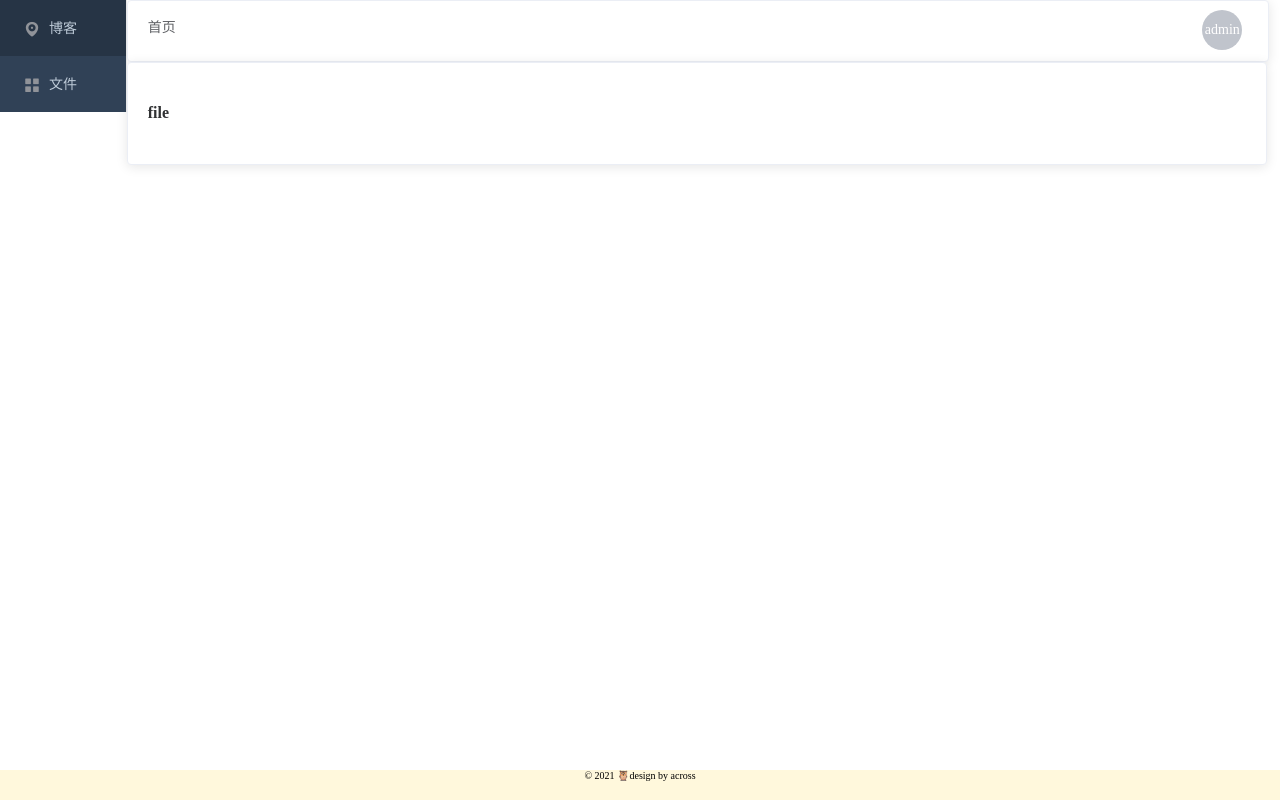
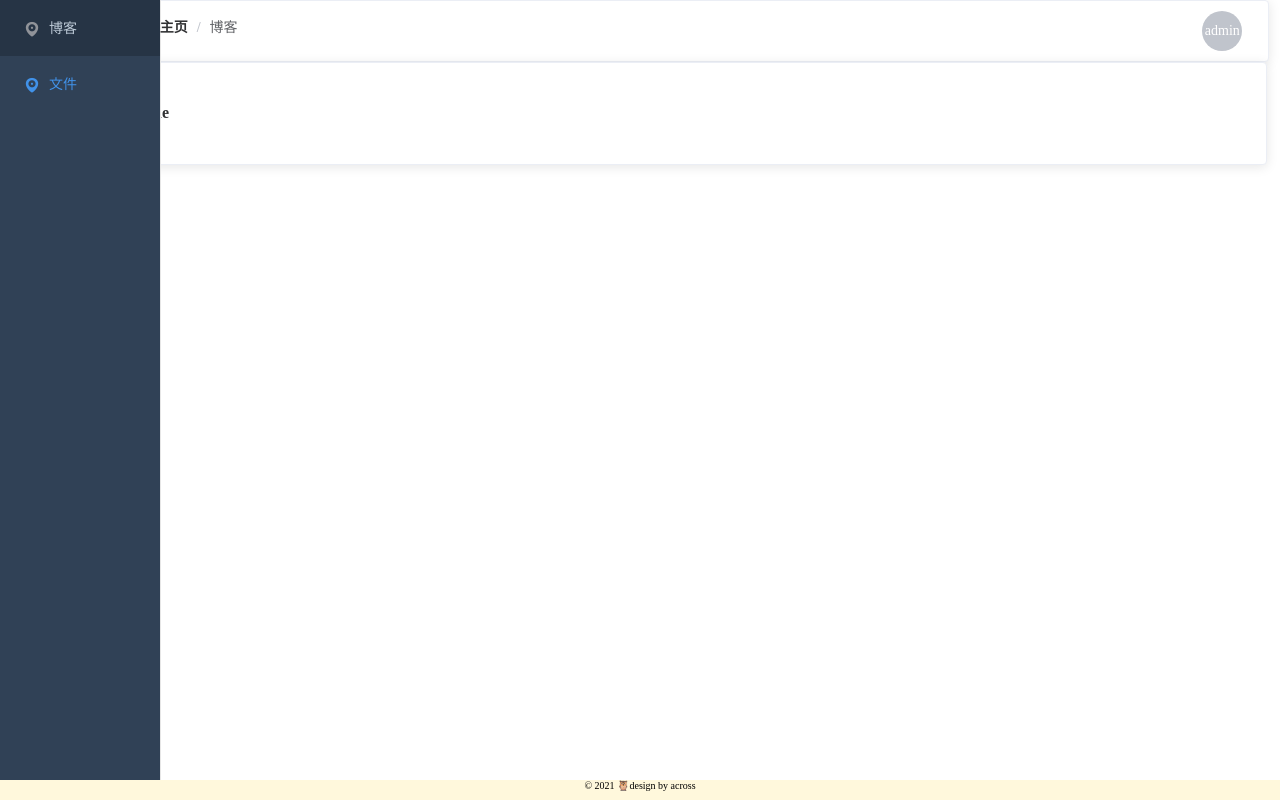
Before and after one commit to LishanZheng/vue-blog, a Vue app: page /#/file in a window 1280 px wide. Built offline with nearby package versions, Linux system fonts and the light colour scheme; the HTML template or start-up script is replaced by a standard one; what mavon-editor would draw is missing.

Commit message:
完成登录按钮界面

```diff
--- a/src/page/Blog.vue
+++ b/src/page/Blog.vue
@@ -1,7 +1,5 @@
 <template>
-  <div>
-    <article v-html=md></article>
-    <article v-html=md></article>
+  <div style="margin-left: 25px">
     <article v-html=md></article>
   </div>
 </template>
--- /dev/null
+++ b/src/page/Login.vue
@@ -0,0 +1,31 @@
+<template>
+  <el-form>
+    <el-form-item label="活动名称" prop="name">
+      <el-input></el-input>
+    </el-form-item>
+    <el-form-item label="活动性质" prop="type">
+      <el-checkbox-group>
+        <el-checkbox label="美食/餐厅线上活动" name="type"></el-checkbox>
+        <el-checkbox label="地推活动" name="type"></el-checkbox>
+        <el-checkbox label="线下主题活动" name="type"></el-checkbox>
+        <el-checkbox label="单纯品牌曝光" name="type"></el-checkbox>
+      </el-checkbox-group>
+    </el-form-item>
+    <el-form-item label="特殊资源" prop="resource">
+      <el-radio-group>
+        <el-radio label="线上品牌商赞助"></el-radio>
+        <el-radio label="线下场地免费"></el-radio>
+      </el-radio-group>
+    </el-form-item>
+  </el-form>
+</template>
+
+<script>
+export default {
+name: "Login"
+}
+</script>
+
+<style scoped>
+
+</style>
--- a/src/page/MainPage.vue
+++ b/src/page/MainPage.vue
@@ -8,15 +8,13 @@
             background-color="#304156"
             text-color="#BECBD8"
             active-text-color="#4192E9"
-            :default-active="this.$router.path"
+            style="height: 100vh;width:160px;position: fixed"
+            :default-active="this.$route.path"
             router>
-            <el-menu-item index="/blog">
-                <i class="el-icon-location"></i>
-                <span>{{menuMap["/blog"]}}</span>
-            </el-menu-item>
-            <el-menu-item index="/file">
-              <i class="el-icon-menu"></i>
-              <span>{{menuMap["/file"]}}</span>
+            <el-menu-item v-for="(item, index) in menuMap" :key="index"
+                :index=index>
+              <i class="el-icon-location"></i>
+              <span>{{item}}</span>
             </el-menu-item>
           </el-menu>
         </el-aside>
@@ -25,15 +23,17 @@
             <el-card style="width: 100%;height: 60px">
               <el-row>
                 <el-col :span="23">
-                  <el-breadcrumb separator="/">
-                    <el-breadcrumb-item :to="{ path: '/' }">首页</el-breadcrumb-item>
-                    <el-breadcrumb-item v-if="pickedList != null">{{pickedList}}</el-breadcrumb-item>
+                  <el-breadcrumb separator="/" style="margin-left: 12px">
+                    <el-breadcrumb-item :to="{ path: '/' }">主页</el-breadcrumb-item>
+                    <el-breadcrumb-item v-if="pickedIndex != null">{{ pickedIndex }}</el-breadcrumb-item>
                   </el-breadcrumb>
                 </el-col>
                 <el-col :span="1">
-                  <el-dropdown placement="top">
+                  <el-dropdown>
                     <el-avatar id="avatar" size="large">admin</el-avatar>
                     <el-dropdown-menu slot="dropdown">
+                      <el-dropdown-item icon="el-icon-circle-plus" @click.native="dialogVisible = true">登录
+                      </el-dropdown-item>
                       <el-dropdown-item icon="el-icon-circle-plus">退出</el-dropdown-item>
                     </el-dropdown-menu>
                   </el-dropdown>
@@ -46,9 +46,26 @@
           </el-header>
         </el-container>
       </el-container>
-      <el-footer id="footer" style="height: 30px">
+      <el-footer id="footer" style="height: 20px">
         © 2021 🦉design by across
       </el-footer>
+      <el-dialog
+        title="请登录"
+        :visible.sync="dialogVisible"
+        width="30%">
+        <el-form :label-position="labelPosition" label-width="80px">
+          <el-form-item label="账号">
+            <el-input v-model="account"></el-input>
+          </el-form-item>
+          <el-form-item label="密码">
+            <el-input v-model="password" show-password></el-input>
+          </el-form-item>
+        </el-form>
+        <span slot="footer">
+        <el-button @click="dialogVisible = false">取 消</el-button>
+        <el-button type="primary" @click="handleLogin">登 录</el-button>
+        </span>
+      </el-dialog>
     </el-container>
   </div>
 </template>
@@ -57,30 +74,38 @@
 
   export default {
     name: 'MainPage',
+    created() {
+      this.pickedIndex = this.menuMap['/blog']
+    },
     data() {
       return {
         menuMap:{
           "/blog":"博客",
           "/file":"文件",
         },
-        pickedList: null,
-        editableTabsValue: '2',
-        editableTabs: [{
-          title: 'Tab 1',
-          name: '1',
-          content: 'Tab 1 content'
-        }, {
-          title: 'Tab 2',
-          name: '2',
-          content: 'Tab 2 content'
-        }],
-        tabIndex: 2
+      pickedIndex: null,
+      dialogVisible: false,
+      labelPosition: 'right',
+      account: null,
+      password: null
       }
     },
     methods: {
+      handleTest() {
+        console.log("test")
+      },
       handleClick(key, keyPath) {
-        this.pickedList = this.menuMap[key]
+        this.pickedIndex = this.menuMap[key]
       },
+      handleLogin() {
+        console.log("login")
+        this.dialogVisible = false
+        this.$notify.success({
+          title: '登录成功',
+          message: '你来啦',
+          showClose: true
+        });
+      }
     }
   }
 </script>
@@ -104,7 +129,7 @@
   }
 
   #avatar {
-    position: fixed;
-    top: 10px;
+    position: relative;
+    bottom: 10px;
   }
 </style>
--- a/src/router/index.js
+++ b/src/router/index.js
@@ -3,6 +3,7 @@ import Router from 'vue-router'
 import File from "../page/File";
 import MainPage from "../page/MainPage";
 import Blog from "../page/Blog";
+import Login from "../page/Login";
 
 Vue.use(Router)
 
@@ -23,8 +24,14 @@ export default new Router({
           path: '/file',
           name: 'File',
           component: File
+        },
+        {
+          path: '/login',
+          name: 'Login',
+          component: Login
         }
       ]
     },
+
   ]
 })
```
